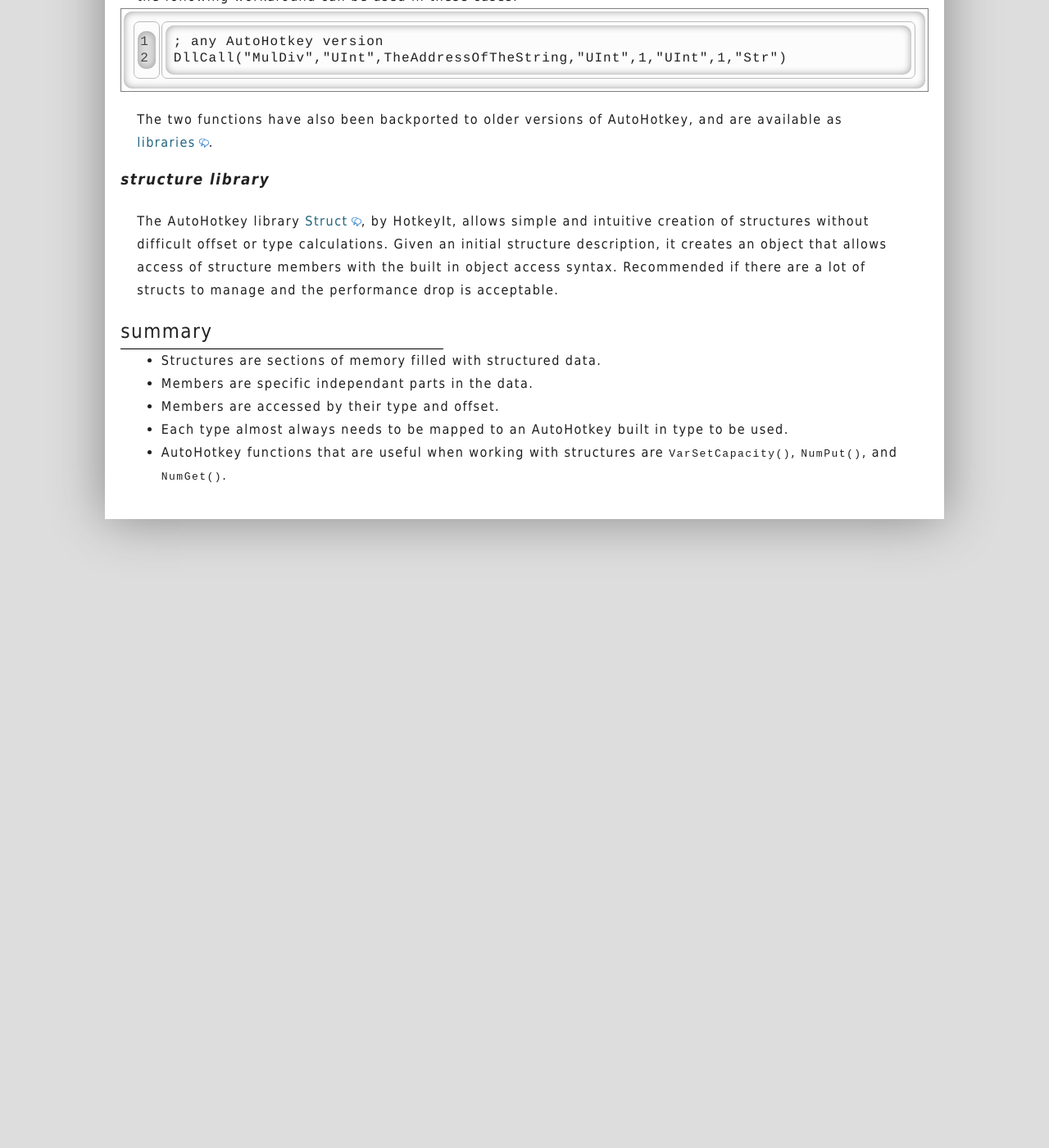
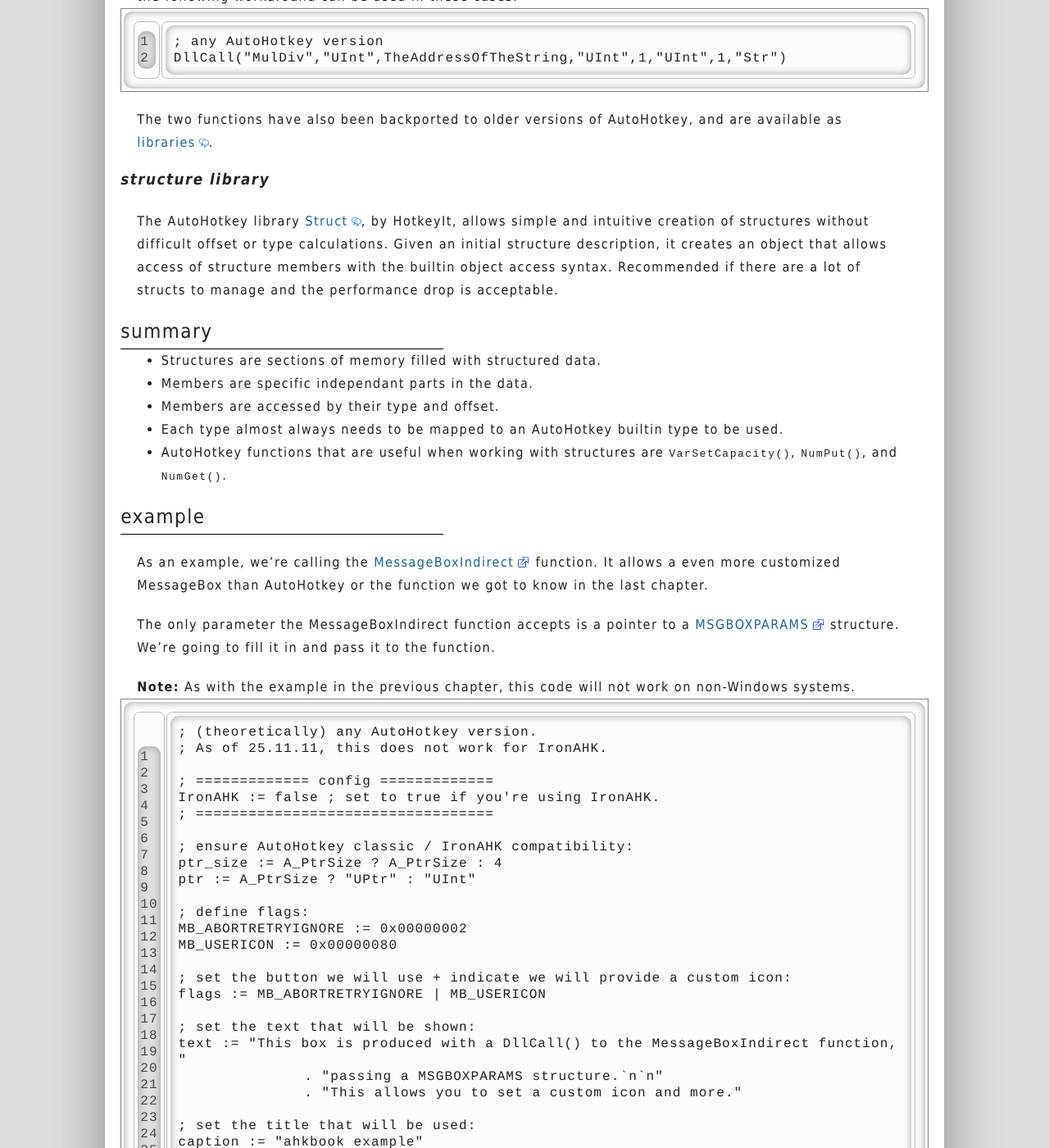
Before and after one commit to maul-esel/ahkbook, a Jekyll site: the page built from en/_posts/2011-11-12-Structures.markdown, in a window 1280 px wide and 1400 px high, scrolled down 5475 px. Shown: the whole window at 82% size. Built offline with Jekyll 4.4.1, drawn with Linux system fonts in a browser that asks for light colours; some of the changed text lies outside the part shown.

Commit message:
add example of struct use

```diff
--- a/en/_posts/2011-11-12-Structures.markdown
+++ b/en/_posts/2011-11-12-Structures.markdown
@@ -160,11 +160,81 @@ DllCall("MulDiv","UInt",TheAddressOfTheString,"UInt",1,"UInt",1,"Str")
 The two functions have also been backported to older versions of AutoHotkey, and are available as [libraries](http://www.autohotkey.com/forum/topic59738.html).
 
 ### structure library
-The AutoHotkey library [Struct](http://www.autohotkey.com/forum/topic59581.html), by HotkeyIt, allows simple and intuitive creation of structures without difficult offset or type calculations. Given an initial structure description, it creates an object that allows access of structure members with the built in object access syntax. Recommended if there are a lot of structs to manage and the performance drop is acceptable.
+The AutoHotkey library [Struct](http://www.autohotkey.com/forum/topic59581.html), by HotkeyIt, allows simple and intuitive creation of structures without difficult offset or type calculations. Given an initial structure description, it creates an object that allows access of structure members with the builtin object access syntax. Recommended if there are a lot of structs to manage and the performance drop is acceptable.
 
 ## summary
 * Structures are sections of memory filled with structured data.
 * Members are specific independant parts in the data.
 * Members are accessed by their type and offset.
-* Each type almost always needs to be mapped to an AutoHotkey built in type to be used.
+* Each type almost always needs to be mapped to an AutoHotkey builtin type to be used.
 * AutoHotkey functions that are useful when working with structures are `VarSetCapacity()`, `NumPut()`, and `NumGet()`.
+
+## example
+As an example, we're calling the [MessageBoxIndirect](http://msdn.microsoft.com/en-us/library/windows/desktop/ms645511.aspx) function. It allows a even more customized MessageBox than AutoHotkey or the function we got to know in the last chapter.
+
+The only parameter the MessageBoxIndirect function accepts is a pointer to a [MSGBOXPARAMS](http://msdn.microsoft.com/en-us/library/windows/desktop/ms645402.aspx) structure. We're going to fill it in and pass it to the function.
+
+**Note:** As with the example in the previous chapter, this code will not work on non-Windows systems.
+
+{% highlight ahk linenos %}; (theoretically) any AutoHotkey version.
+; As of 25.11.11, this does not work for IronAHK.
+
+; ============= config =============
+IronAHK := false ; set to true if you're using IronAHK.
+; ==================================
+
+; ensure AutoHotkey classic / IronAHK compatibility:
+ptr_size := A_PtrSize ? A_PtrSize : 4
+ptr := A_PtrSize ? "UPtr" : "UInt"
+
+; define flags:
+MB_ABORTRETRYIGNORE := 0x00000002
+MB_USERICON := 0x00000080
+
+; set the button we will use + indicate we will provide a custom icon:
+flags := MB_ABORTRETRYIGNORE | MB_USERICON
+
+; set the text that will be shown:
+text := "This box is produced with a DllCall() to the MessageBoxIndirect function, "
+		. "passing a MSGBOXPARAMS structure.`n`n"
+		. "This allows you to set a custom icon and more."
+
+; set the title that will be used:
+caption := "ahkbook example"
+
+; get a handle to the running AutoHotkey.exe: we will use an icon from inside it
+hModule := DllCall("GetModuleHandle")
+
+; choose the icon id to use (IronAHK has a different one):
+icon := IronAHK ? 32512 : 159
+
+; calculate struct size:
+struct_size := 4*3 + ptr_size*7
+; cbSize, dwStyle and dwLanguageId are 4 bytes, others depend on system pointer size
+
+VarSetCapacity(params, struct_size, 0) ; initialize structure
+
+; filling in structure members we need:
+
+; "The structure size, in bytes."
+NumPut(struct_size,	params,	00+0*ptr_size,	"UInt")
+
+; "A handle to the module that contains the icon resource identified by the lpszIcon member... "
+NumPut(hModule,	params,	04+1*ptr_size,	ptr)
+
+; "A null-terminated string that contains the message to be displayed."
+NumPut(&text,	params,	04+2*ptr_size,	ptr)
+
+; "A null-terminated string that contains the message box title."
+NumPut(&caption,	params,	04+3*ptr_size,	ptr)
+
+; "The contents and behavior of the dialog box."
+NumPut(flags,	params,	04+4*ptr_size,	"UInt")
+
+; "Identifies an icon resource."
+NumPut(icon,	params,	08+4*ptr_size,	"UPtr")
+
+
+; call the function and pass a pointer to the structure:
+DllCall("MessageBoxIndirect", ptr, &params)
+{% endhighlight %}
```
